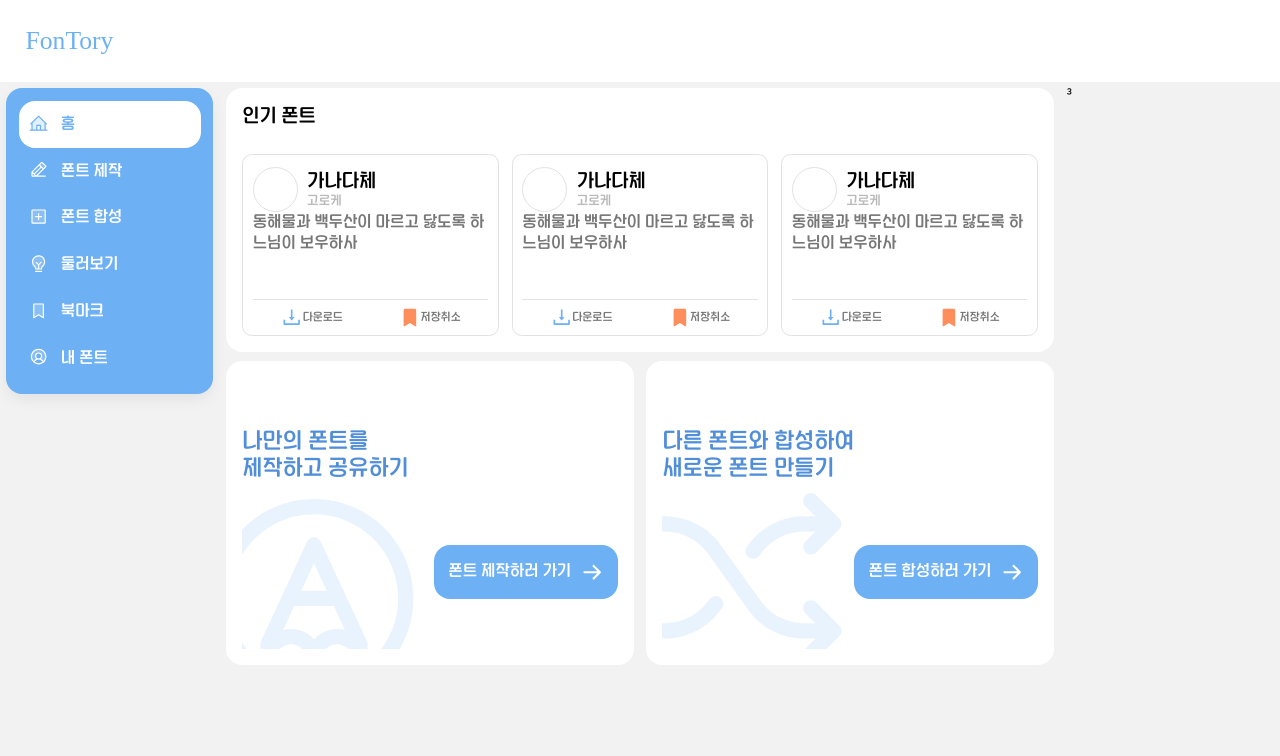
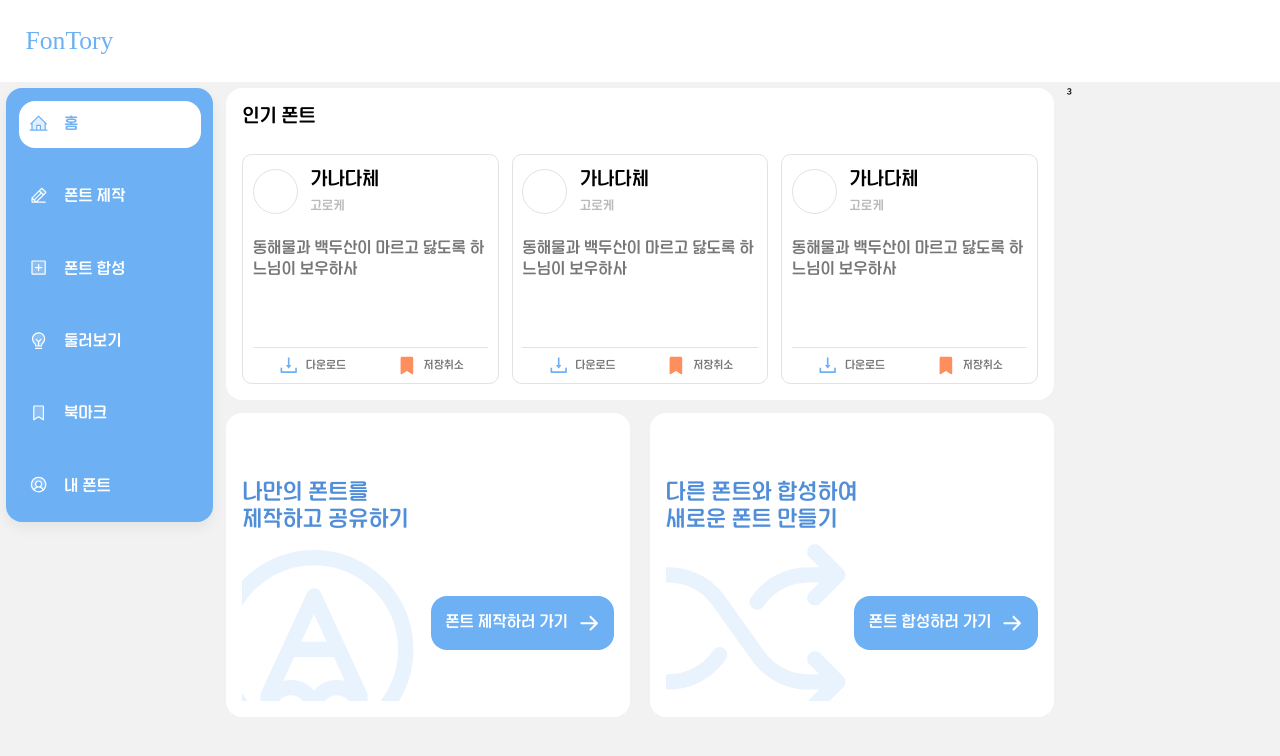
Before and after one commit to font-king/FONTory_FE, a React (Vite) app: page / in a window 1280 px wide. Shown: the top 756 px of the page. Built offline with nearby package versions, Linux system fonts and the light colour scheme; a web font is replaced by a local one.

Commit message:
style: 바뀐 gap Size 적용 (#22)

```diff
--- a/src/components/containers/Home.jsx
+++ b/src/components/containers/Home.jsx
@@ -45,11 +45,11 @@ export const Home = () => {
 }
 
 const Container = styled.div`
-  ${({ theme }) => theme.flexBox('column', undefined, undefined, 'md')}
+  ${({ theme }) => theme.flexBox('column', undefined, undefined, 'lg')}
 `
 
 const FeatureSectionsGrid = styled.div`
-  ${({ theme }) => theme.gridBox('1fr 1fr', undefined, undefined, undefined, 'md')}
+  ${({ theme }) => theme.gridBox('1fr 1fr', undefined, undefined, undefined, 'xl')}
 `
 
 const FeatureContent = styled.div`
--- a/src/components/domains/fontCard/FontCardWithActions.jsx
+++ b/src/components/domains/fontCard/FontCardWithActions.jsx
@@ -31,7 +31,7 @@ export const FontCardWithActions = ({ font, onDownload, onSave }) => {
 }
 
 const Container = styled.div`
-  ${({ theme }) => theme.flexBox('column', undefined, undefined, 'xxl')};
+  ${({ theme }) => theme.flexBox('column', undefined, undefined, '3xl')};
   ${({ theme }) => theme.borderRadius('md')};
   ${({ theme }) => theme.padding('lg', 'md', 'sm')};
   ${({ theme }) => theme.border('divider')};
@@ -46,11 +46,11 @@ const Container = styled.div`
 `
 
 const ProfileSection = styled.div`
-  ${({ theme }) => theme.flexBox('row', 'center', undefined, 'md')};
+  ${({ theme }) => theme.flexBox('row', 'center', undefined, 'lg')};
 `
 
 const FontInfo = styled.div`
-  ${({ theme }) => theme.flexBox('column', undefined, undefined, 'xs')};
+  ${({ theme }) => theme.flexBox('column', undefined, undefined, 'sm')};
 
   .font-name {
     ${({ theme }) => theme.font(400)};
--- a/src/components/views/SideNavbar.jsx
+++ b/src/components/views/SideNavbar.jsx
@@ -48,7 +48,7 @@ export const SideNavbar = () => {
 }
 
 const Container = styled.nav`
-  ${({ theme }) => theme.flexBox('column', undefined, 'center', 'xxxl')};
+  ${({ theme }) => theme.flexBox('column', undefined, 'center', '4xl')};
   ${({ theme }) => theme.borderRadius('container')};
   ${({ theme }) => theme.padding('lg')};
   height: fit-content;
@@ -57,7 +57,7 @@ const Container = styled.nav`
 `
 
 const NavItemContainer = styled(Link)`
-  ${({ theme }) => theme.flexBox('row', 'center', undefined, 'lg')};
+  ${({ theme }) => theme.flexBox('row', 'center', undefined, 'xl')};
   ${({ theme }) => theme.borderRadius('container')};
   ${({ theme }) => theme.padding('lg', 'md')};
   background: ${({ $isActive }) => ($isActive ? '#fff' : colors.blue[500])};
--- a/src/components/views/actionGroup/ActionButton.jsx
+++ b/src/components/views/actionGroup/ActionButton.jsx
@@ -74,7 +74,7 @@ export const Complete = (props) => {
 }
 
 const ButtonContainer = styled.button`
-  ${({ theme, size }) => theme.flexBox('row', 'center', undefined, size === 'sm' ? 'xs' : 'md')};
+  ${({ theme, size }) => theme.flexBox('row', 'center', undefined, size === 'sm' ? 'sm' : 'lg')};
   ${({ theme, size }) => theme.font(size === 'sm' ? 900 : 500, theme.colors.grey[600])};
   ${({ theme, size }) => theme.padding(size === 'sm' ? 'sm' : 'lg', 0, 0)};
   background: white;
--- a/src/components/views/inputGroup/Label.jsx
+++ b/src/components/views/inputGroup/Label.jsx
@@ -28,7 +28,7 @@ export const Label = ({ successMessage, errorMessage, label }) => {
 }
 
 const LabelContainer = styled.div`
-  ${({ theme }) => theme.flexBox('row', 'center', undefined, 'sm')};
+  ${({ theme }) => theme.flexBox('row', 'center', undefined, 'md')};
 `
 
 const LabelMessage = styled.p`
--- a/src/components/views/inputGroup/index.jsx
+++ b/src/components/views/inputGroup/index.jsx
@@ -21,6 +21,6 @@ export const InputGroup = Object.assign(InputGroupProvider, {
 })
 
 const GroupSection = styled.section`
-  ${({ theme }) => theme.flexBox('column', undefined, undefined, 'sm')};
+  ${({ theme }) => theme.flexBox('column', undefined, undefined, 'md')};
   width: 100%;
 `
```
